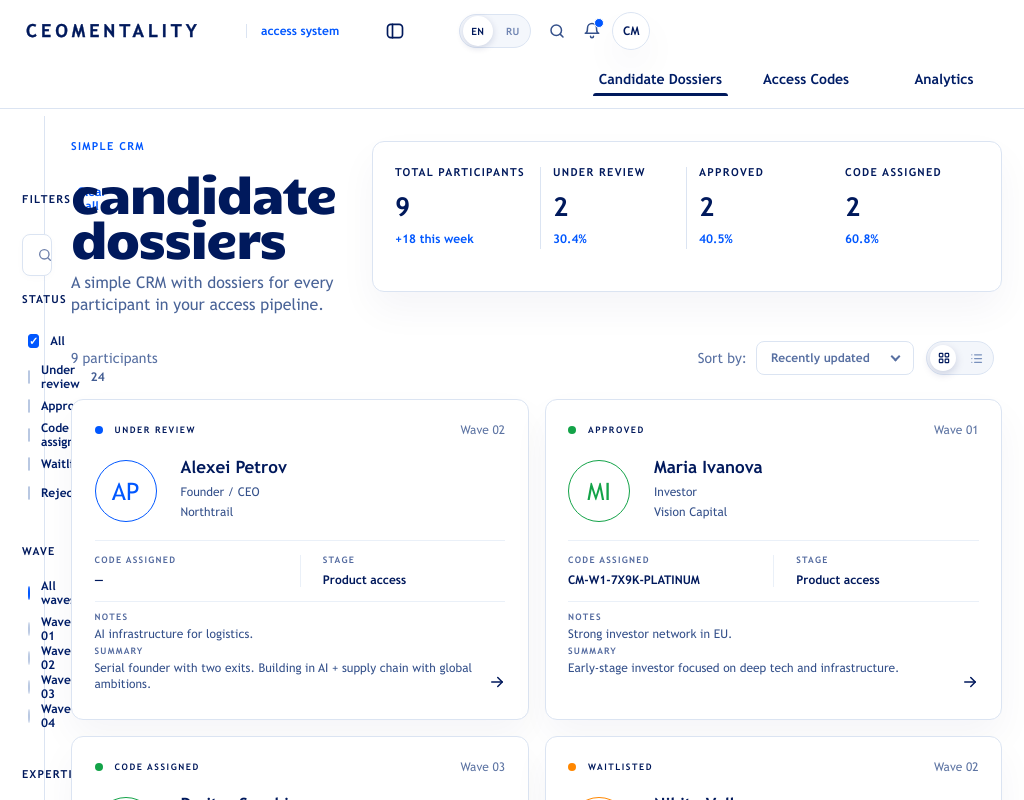
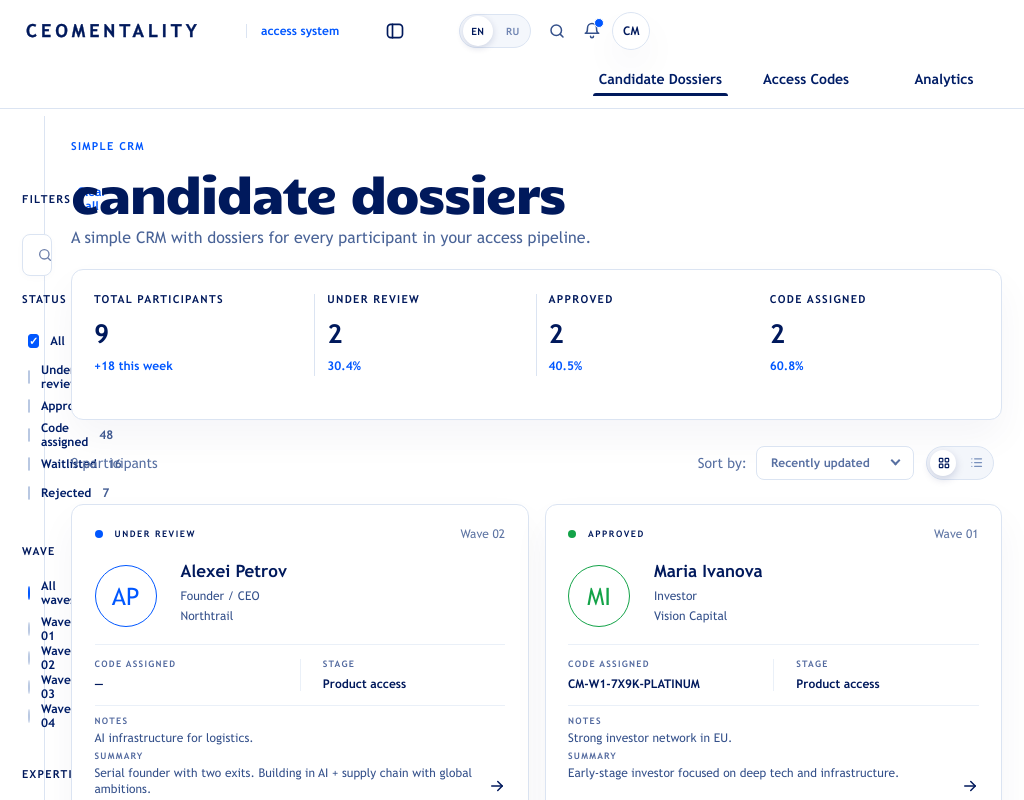
Before and after one commit to uglyfacegoat/CEOMENTALITY, a React (Vite) app: page / in a window 1024 px wide. Both pictures are taken after typing "Sample123" into the empty fields and a click on the button "Sign in". Shown: the top 800 px of the page. Built offline with nearby package versions, Linux system fonts and the light colour scheme.

Commit message:
refine tablet layout and mobile controls

```diff
--- a/src/styles.css
+++ b/src/styles.css
@@ -1256,6 +1256,13 @@ td span { display: block; color: #536a9f; font-weight: 500; }
   .create-panel h3,.create-panel .generate,.create-panel .advanced,.create-panel .advanced-fields { grid-column: 1/-1; }
   .create-panel .stepper { width: 100%; }
   .analytics-head .button-row { flex: 0 0 auto; }
+}
+
+@media (min-width: 901px) and (max-width: 1100px) {
+  .dossiers .hero-row { flex-direction: column; align-items: stretch; }
+  .dossiers .metric-strip.compact { flex: 0 0 auto; width: 100%; }
+  .dossiers .metric-strip.compact .metric { min-width: 0; }
+  .dossiers .list-head { margin-top: 24px; }
 }
 
 @media (max-width: 900px) {
```
Also changed, not shown: 1 other file (tests, documents, lock files or other folders).
